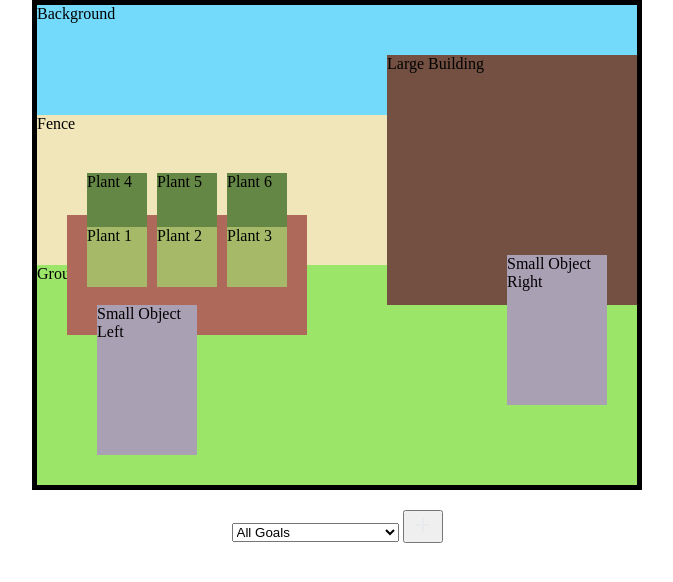
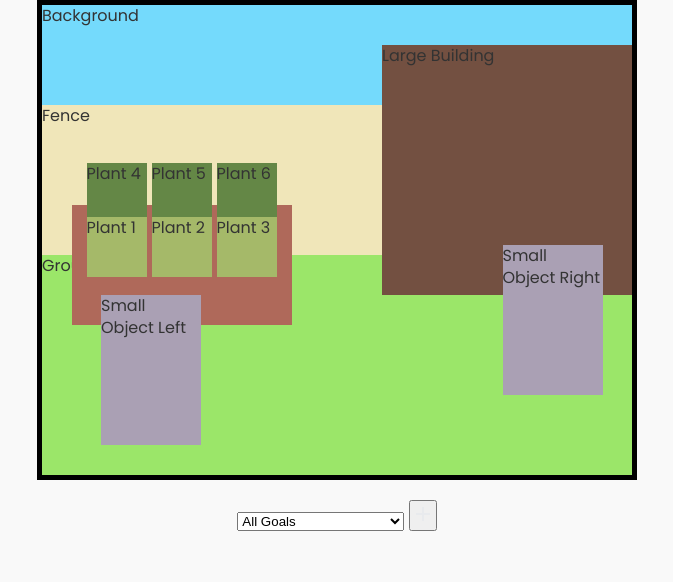
Before and after one commit to BCIT-2800-202510-DTC03/2800-202510-DTC03, a Node server app: template frontend/pages/home.html in a window 1280 px wide. Shown: the top 582 px of the page, without its empty margins (303-976 px from the left). Run offline with Node 20, Linux system fonts and the light colour scheme; the template is opened without the code that fills it, so the values that code supplies are empty; some libraries are stand-ins or nearby versions.

Commit message:
Add font import to home.css

```diff
--- a/frontend/styles/home.css
+++ b/frontend/styles/home.css
@@ -1,5 +1,16 @@
+@import url("https://fonts.googleapis.com/css2?family=Poppins:wght@400;600&display=swap");
+
+* {
+    margin: 0;
+    padding: 0;
+    box-sizing: border-box;
+}
+
 body {
-    margin: 0;
+    font-family: "Poppins", sans-serif;
+    color: #333;
+    background-color: #f9f9f9;
+    line-height: 1.4;
 }
 
 #home-content {
```
